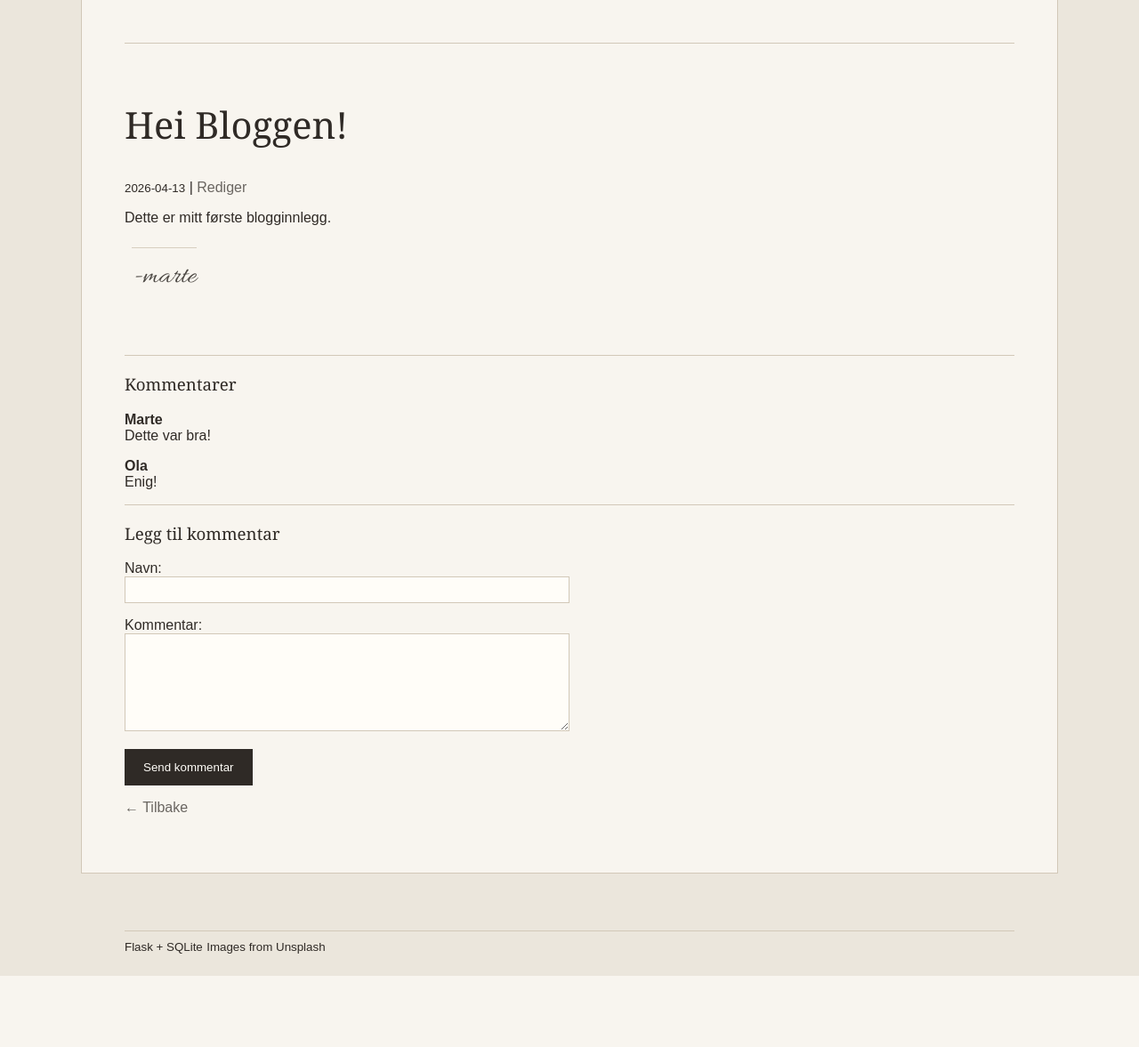
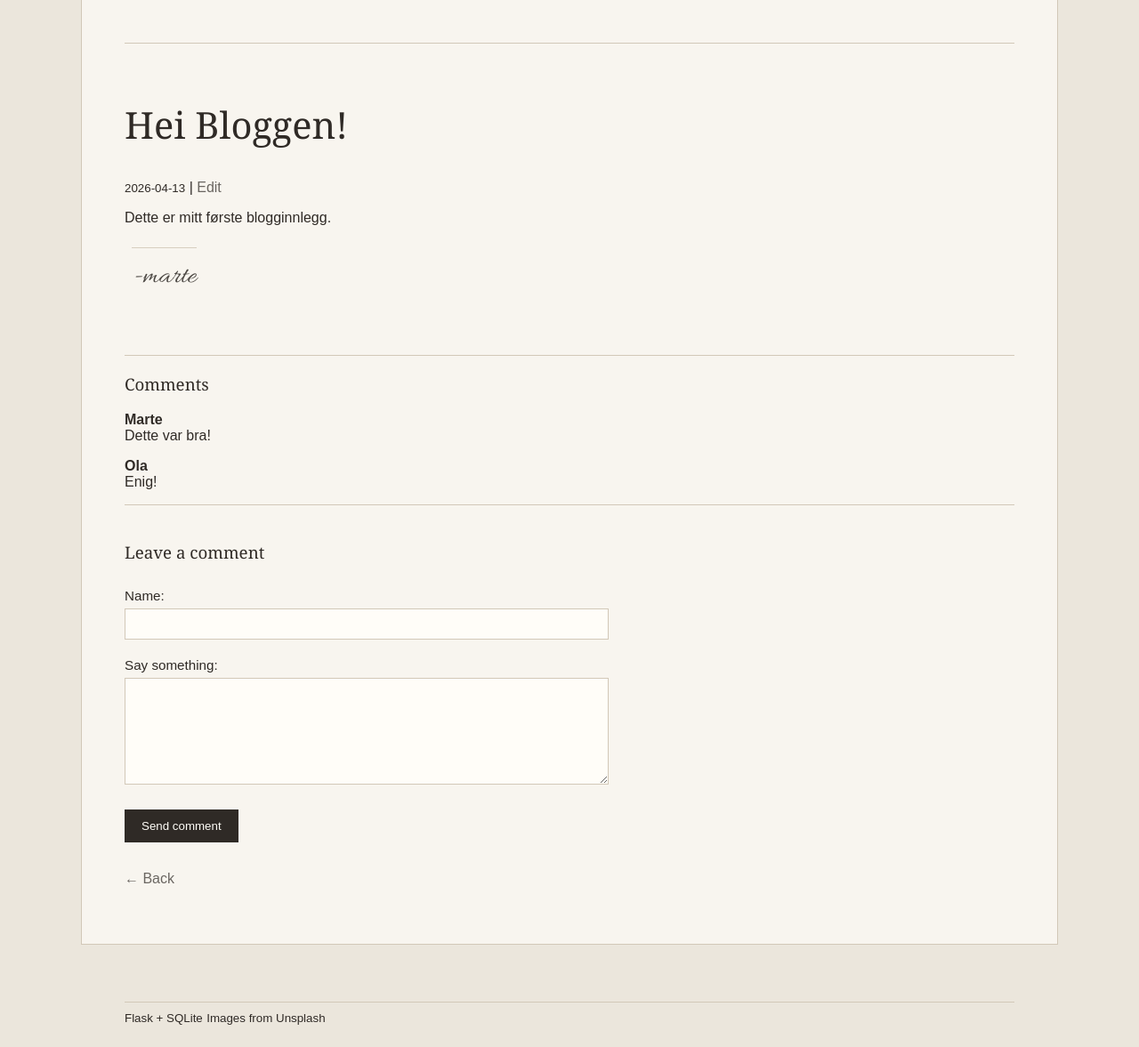
Before and after one commit to mbekkhus/FinalProject-DearJournal-PRO1002, a Flask app: page /post/1 in a window 1280 px wide. Shown: the part 572-1749 px from the top of the page at 89% size. Before the commit the page ends 1669 px from the top, so only its background shows below. Run offline with Flask 3, Linux system fonts and the light colour scheme; data comes from the database, SQL or seed files in the repository.

Commit message:
Refactor CSS and improve form styling and layout

```diff
--- a/static/style.css
+++ b/static/style.css
@@ -111,44 +118,48 @@ h3 {
   font-weight: 400;
 }
 
+article {
+  border-top: 1px solid #d2c8b8;
+  padding: 28px 0;
+}
+
 .signature {
   font-family: "Allura", cursive;
   font-size: 2rem;
   display: inline-block;
   margin-top: 24px;
+  margin-left: 8px;
   opacity: 0.85;
-  margin-left: 8px;
-  border-top: 1px solid #d2c8b8; /* litt usikker på om jeg vil ha denne */
-  padding-top: 12px; /* hører til den over */
-  width: fit-content; /* hører til den over */
-}
-
-article {
   border-top: 1px solid #d2c8b8;
-  padding: 28px 0;
-}
-
-article a {
-  color: #2f2a26;
-  text-decoration: none;
-}
-
-article a:hover {
-  border-bottom: 1px solid #2f2a26;
+  padding-top: 12px;
+  width: fit-content;
 }
 
 input,
 textarea {
-  width: 100%;
   box-sizing: border-box;
-  padding: 12px;
-  border: 1px solid #c8bcaa;
+  border: 1px solid #d2c8b8;
   background: #fffdf8;
   font: inherit;
 }
 
+.form-field,
+.comment-field {
+  padding: 8px 10px;
+  font-size: 0.95rem;
+}
+
+.form-field {
+  width: 100%;
+}
+
+.comment-field {
+  width: 85%;
+}
+
 button {
-  padding: 12px 20px;
+  margin-top: 4px;
+  padding: 10px 18px;
   border: 1px solid #2f2a26;
   background: #2f2a26;
   color: #fffdf8;
@@ -165,10 +176,30 @@ hr {
   border-top: 1px solid #d2c8b8;
 }
 
-.comment-field{
-  width: 50%;
-  padding: 6px;
-  font-size: 0.9rem;
-  border: 1px solid #d2c8b8;
-  background: #fffdf8;
+.comment-form {
+  margin-top: 40px;
+  max-width: 640px;
 }
+
+.comment-form h3 {
+  margin-bottom: 28px;
+}
+
+.comment-form p {
+  margin-bottom: 20px;
+}
+
+.comment-form label,
+.form-section label {
+  display: block;
+  margin-bottom: 6px;
+  font-size: 0.95rem;
+}
+
+.form-section p {
+  margin-bottom: 18px;
+}
+
+.back-link {
+  margin-top: 32px;
+}
--- a/templates/base.html
+++ b/templates/base.html
@@ -6,14 +6,17 @@
   <title>{% block title %}Blogg{% endblock %}</title>
   <link rel="stylesheet" href="{{ url_for('static', filename='style.css') }}">
   <link href="https://fonts.googleapis.com/css2?family=Allura&display=swap" rel="stylesheet">
+  <link
+    href="https://fonts.googleapis.com/css2?family=Playfair+Display:wght@400;500&family=Inter:wght@300;400&display=swap"
+    rel="stylesheet">
 </head>
 
 <body>
   <header>
     <div class="header-inner">
-      <h1><a href="{{ url_for('index') }}">Min blogg</a></h1>
+      <h1><a href="{{ url_for('index') }}">My journal</a></h1>
       <nav>
-        <a href="{{ url_for('create_post') }}">Nytt innlegg</a>
+        <a href="{{ url_for('create_post') }}">New post</a>
       </nav>
     </div>
     <hr>
@@ -21,8 +24,8 @@
 
   <section class="hero">
     <div class="hero-overlay">
-      <p>Personal blog</p>
-      <h2>Stories, thoughts & processes</h2>
+      <p>Personal journal</p>
+      <h2>Stories, thoughts & slow moments</h2>
     </div>
   </section>
 
--- a/templates/post.html
+++ b/templates/post.html
@@ -7,7 +7,7 @@
 
   <p>
     <small>{{ post['date'] }}</small> |
-    <a href="{{ url_for('edit_post', post_id=post['id']) }}">Rediger</a>
+    <a href="{{ url_for('edit_post', post_id=post['id']) }}">Edit</a>
   </p>
 
   <div style="white-space: pre-wrap;">{{ post['body'] }}</div>
@@ -16,7 +16,7 @@
 
 <hr>
 
-<h3>Kommentarer</h3>
+<h3>Comments</h3>
 
 <div>
   {% for comment in comments %}
@@ -25,29 +25,33 @@
     {{ comment['content'] }}
   </p>
   {% else %}
-  <p>Ingen kommentarer enda.</p>
+  <p>No comments yet.</p>
   {% endfor %}
 </div>
 
 <hr>
 
-<h3>Legg til kommentar</h3>
+<section class="comment-form">
+  <h3>Leave a comment</h3>
 
   <form method="post">
     <p>
-    <label for="author">Navn:</label><br>
+      <label for="author">Name:</label>
       <input type="text" name="author" id="author" class="comment-field" required>
     </p>
 
     <p>
-    <label for="comment">Kommentar:</label><br>
+      <label for="comment">Say something:</label>
       <textarea name="comment" id="comment" rows="6" class="comment-field"></textarea>
     </p>
 
     <p>
-    <button type="submit">Send kommentar</button>
+      <button type="submit">Send comment</button>
     </p>
   </form>
+</section>
 
-<p><a href="{{ url_for('index') }}">← Tilbake</a></p>
+<p class="back-link">
+  <a href="{{ url_for('index') }}">← Back</a>
+</p>
 {% endblock %}
```
Also changed, not shown: other parts of static/style.css (+24 -17 lines), templates/create.html (+11 -9 lines), static/images/soft-duvet.jpg (renamed from static/images/duvet-soft.jpg). Lines whose indentation alone changed are shown as unchanged.
